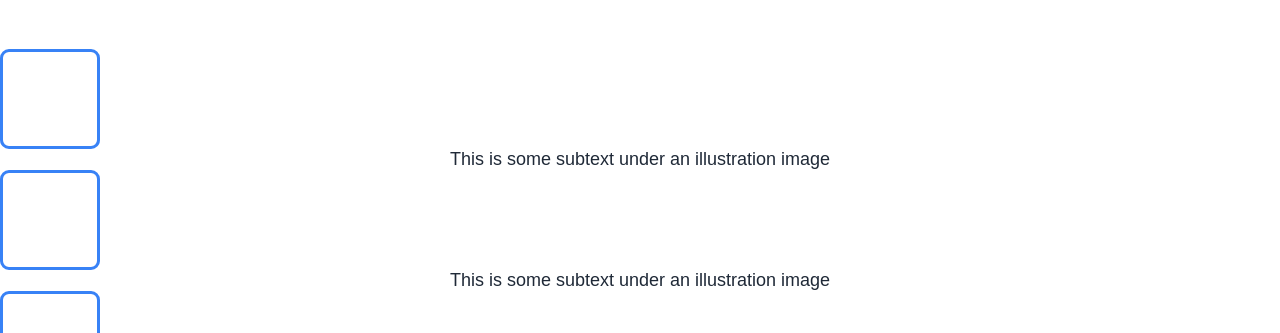
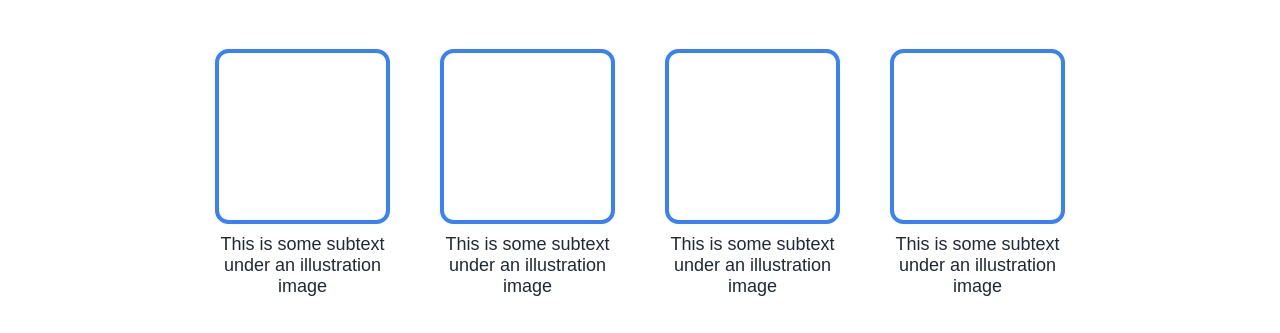
Before and after one commit to todotirreno/landing-page, a plain HTML site: page index.html in a window 1280 px wide. Shown: the part 619-952 px from the top of the page. Drawn offline with Linux system fonts and the light colour scheme.

Commit message:
Build info layout

```diff
--- a/style.css
+++ b/style.css
@@ -75,26 +75,47 @@ h1 {
     align-items: center;
 }
 
-
-
-.random-placeholder {
-    border: 3px solid #3882f6;
-    width: 100px;
-    height: 100px;
-    border-radius: 0.5em;
-}
-
-
 .random-info, .lower-sign-up {
     background-color: white;
     color: #1f2937;
     text-align: center;
 }
 
+
 .information-header {
     font-size: 36px;
     font-weight: bold;
     padding: 50px 0;
+}
+
+
+.random-illustrations {
+    display: flex;
+    justify-content: center;
+    gap: 50px;
+    padding-bottom: 100px;
+}
+
+figure {
+    display: flex;
+    flex-direction: column;
+    justify-content: center;
+    align-items: center;
+    width: 175px;
+}
+
+.random-placeholder {
+    border: 4px solid #3882f6;
+    width: 100%;
+    height: 175px;
+    border-radius: 0.75em;
+    margin-bottom: 10px;
+}
+
+
+figcaption {
+    padding: 0;
+    width: 100%;
 }
 
 .quote {
@@ -103,6 +124,7 @@ h1 {
     font-style: italic;
     font-weight: lighter;
     color: #1f2937;
+
 }
 
 .author {
```
